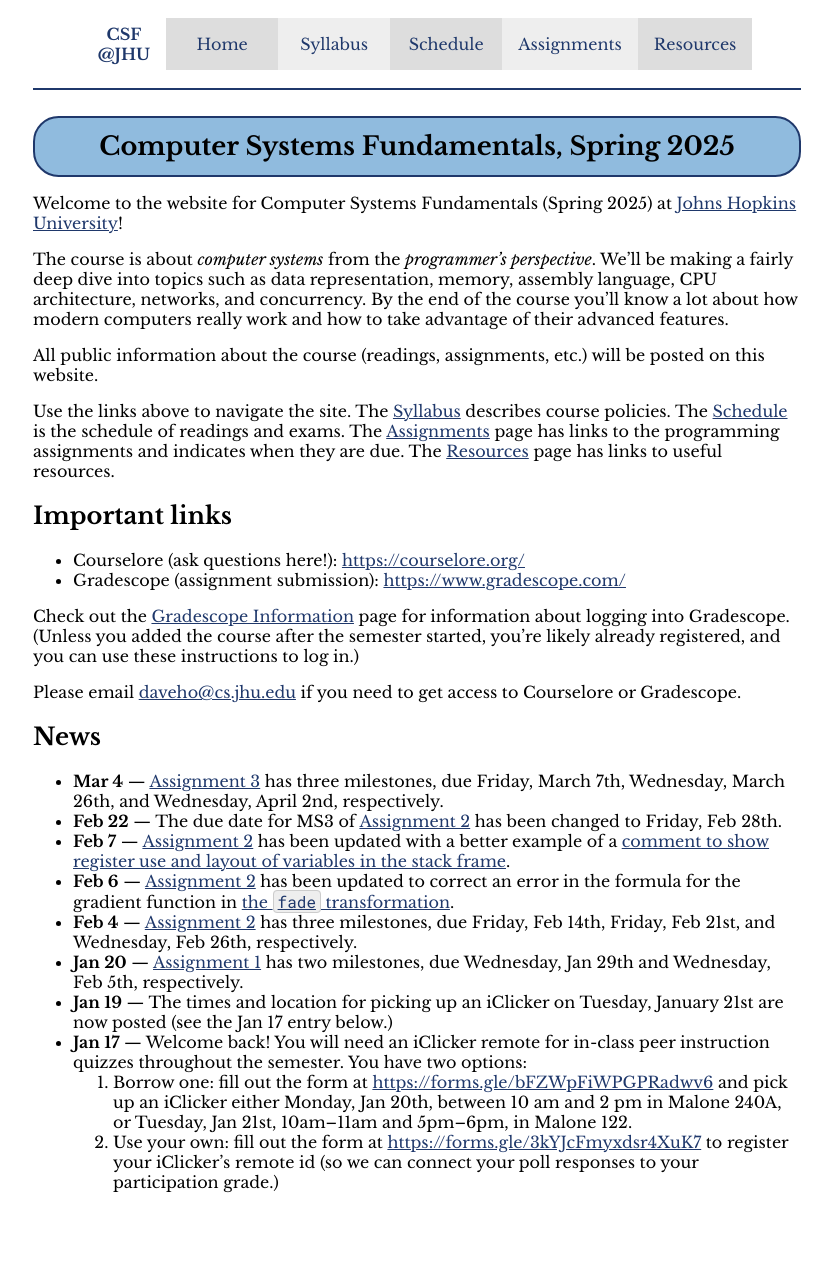
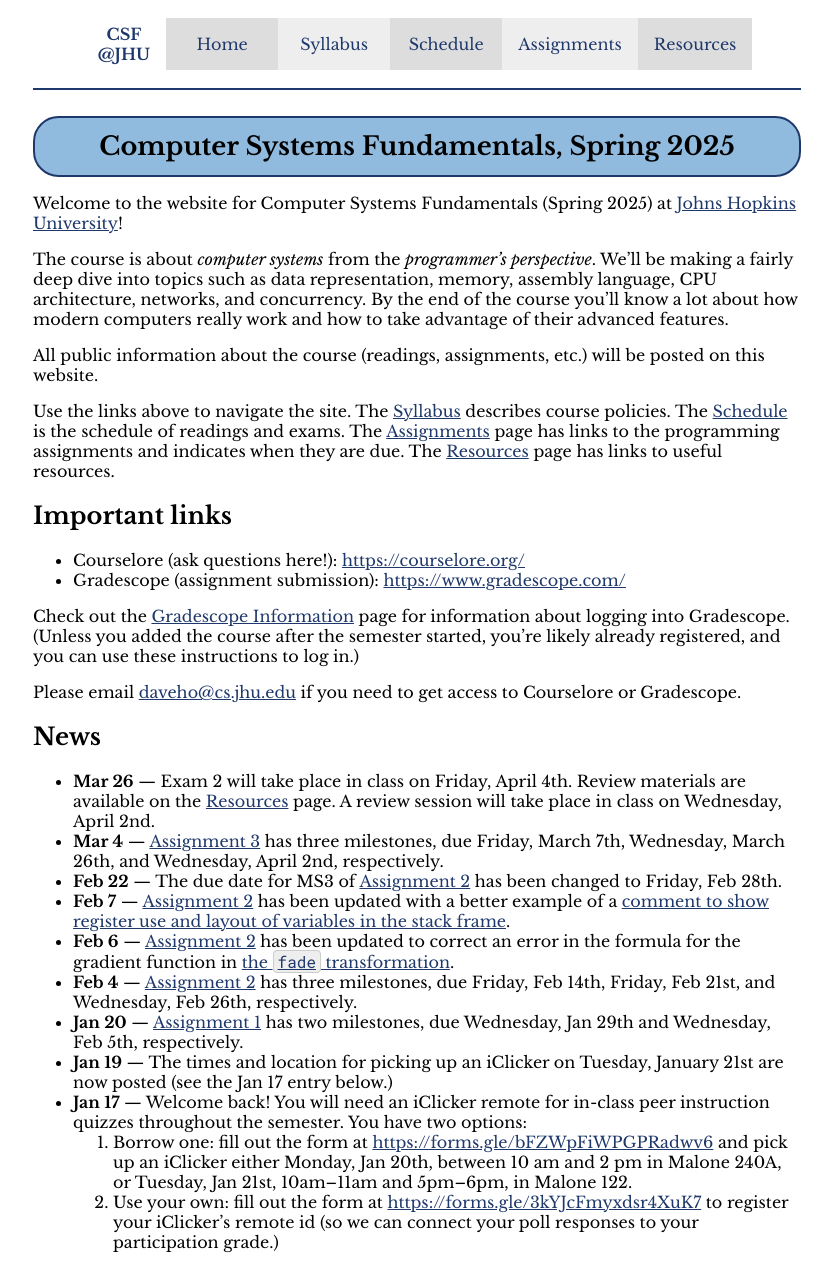
Before and after one commit to jhucsf/spring2025, a Jekyll site: the page built from index.md, in a window 1280 px wide. Shown: the whole page, without its empty margins (223-1055 px from the left). Built offline with Jekyll 4.4.1, drawn with Linux system fonts in a browser that asks for light colours; before the commit the page ends 1224 px from its top, so only the background shows below that.

Commit message:
news item/review materials for exam 2

```diff
--- a/index.md
+++ b/index.md
@@ -38,6 +38,9 @@ Gradescope.
 
 ## News
 
+* **Mar 26** — Exam 2 will take place in class on Friday, April 4th.
+  Review materials are available on the [Resources](resources.html) page.
+  A review session will take place in class on Wednesday, April 2nd.
 * **Mar 4** — [Assignment 3](assign/assign03.html) has three milestones,
   due Friday, March 7th, Wednesday, March 26th, and Wednesday, April 2nd,
   respectively.
```
Also changed, not shown: resources.md (+1 -1 lines).
